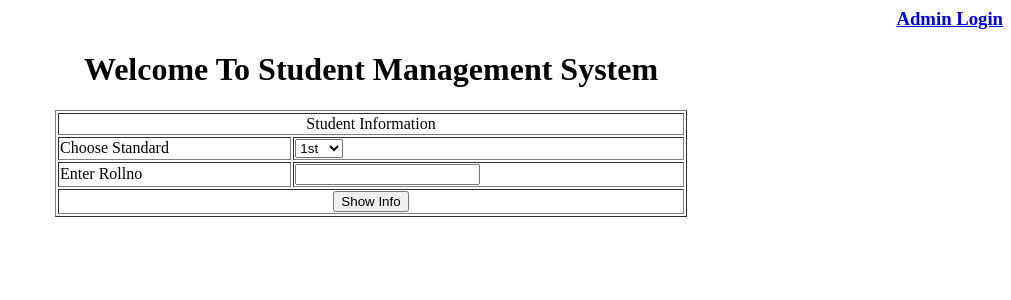
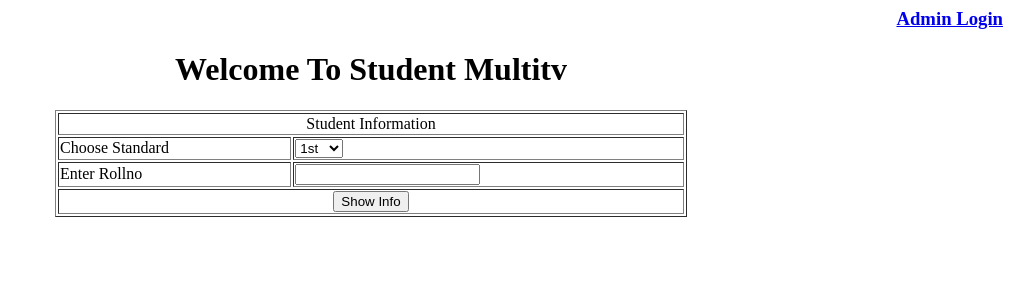
Before and after one commit to manojmax123/managementrepo, a PHP site: page / in a window 1280 px wide. Shown: the top 300 px of the page, without its empty margins (269-1280 px from the left). Run offline with PHP 8.4, Linux system fonts and the light colour scheme; some libraries are stand-ins or nearby versions.

Commit message:
Update index.php

```diff
--- a/index.php
+++ b/index.php
@@ -10,7 +10,7 @@
     <body>
 
         <h3 align="right"><a href="login.php">Admin Login</a></h3>
-        <h1 align="center"> Welcome To Student Management System</h1>
+        <h1 align="center"> Welcome To Student Multitv</h1>
 
 
         <form method="post" action="index.php" >
```
